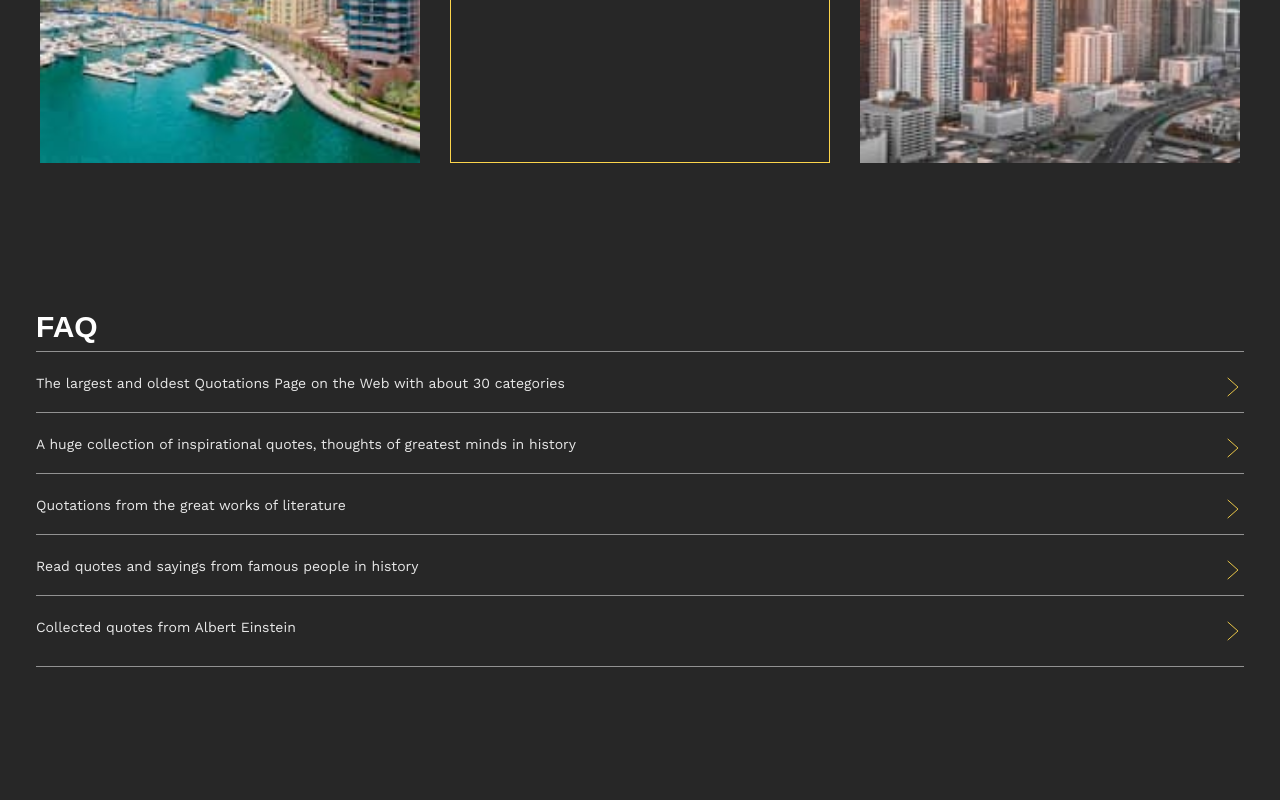
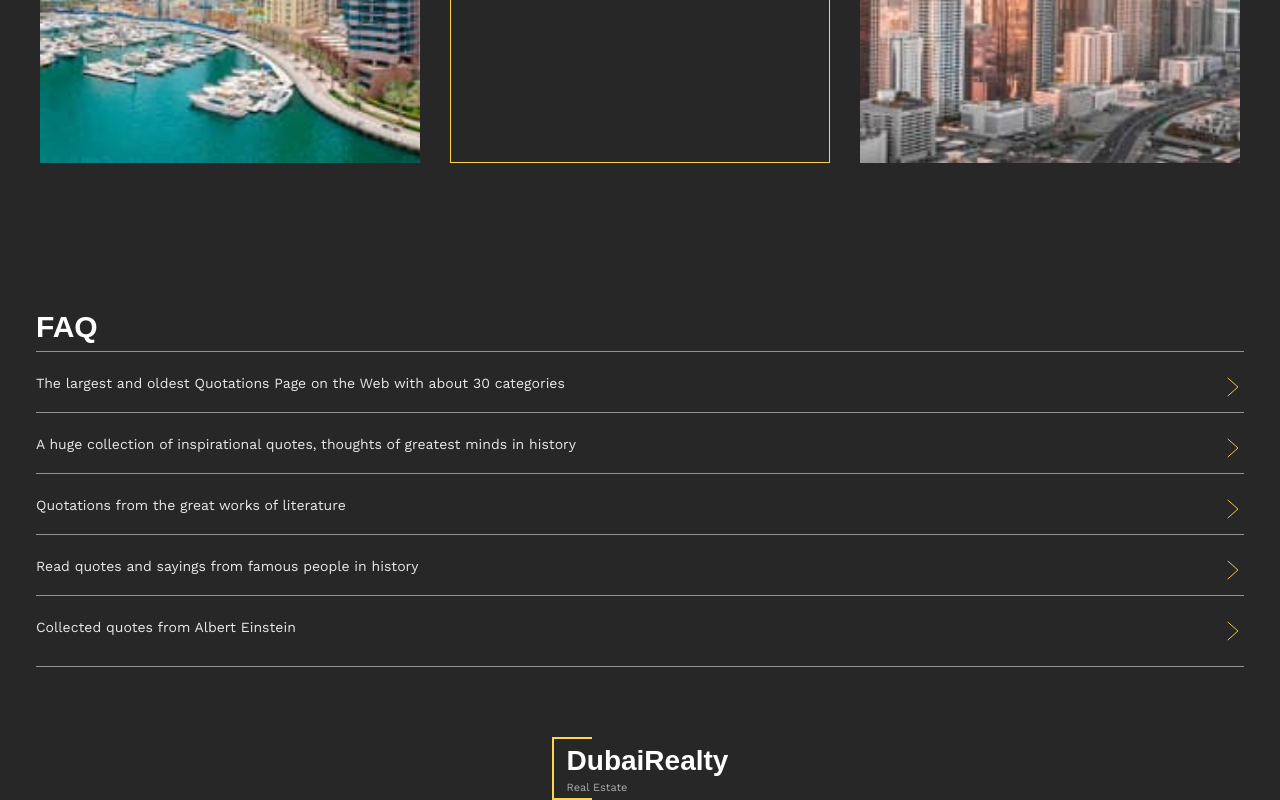
Before and after one commit to OlhaTsyhanenko/Dubai-apartments, a plain HTML site: page index.html in a window 1280 px wide. Shown: the part 2850-3650 px from the top of the page. Before the commit the page ends 3587 px from the top, so only its background shows below. Drawn offline with nearby package versions, Linux system fonts and the light colour scheme; a web font is replaced by a local one.

Commit message:
add logo

```diff
--- a/index.html
+++ b/index.html
@@ -27,6 +27,7 @@
     <link rel="stylesheet" href="./css/main.min.css" />
   </head>
   <body>
+    <main>
       <section class="section section__expertise">
         <div class="expertise__wrapper">
           <p class="expertise__label">Our expertise</p>
@@ -36,16 +37,16 @@
           <p class="description expertise__description">
             Lorem ipsum dolor sit amet, consectetur adipiscing elit. Suspendisse
             nibh massa, euismod ut libero id, blandit posuere augue. Morbi porta
-          volutpat diam egestas ultrices. Phasellus tempus fringilla neque, nec
-          viverra orci tristique vel. In efficitur vehicula magna, varius
-          pellentesque nisl vehicula vel. Aenean vel sem ac elit commodo finibus
-          in nec massa. Nulla facilisi. Nulla vestibulum venenatis sollicitudin.
-          Etiam auctor mollis justo eu tincidunt. Aliquam varius varius tortor.
-          Cras id venenatis sem. Quisque ut risus ex. Sed et tempor massa.
-          Praesent ac eros hendrerit, congue justo ac, molestie urna. Fusce nec
-          neque vitae dolor dapibus elementum. Maecenas nec orci quis sem
-          condimentum dapibus varius a lorem. Lorem ipsum dolor sit amet,
-          consectetur adipiscing elit.
+            volutpat diam egestas ultrices. Phasellus tempus fringilla neque,
+            nec viverra orci tristique vel. In efficitur vehicula magna, varius
+            pellentesque nisl vehicula vel. Aenean vel sem ac elit commodo
+            finibus in nec massa. Nulla facilisi. Nulla vestibulum venenatis
+            sollicitudin. Etiam auctor mollis justo eu tincidunt. Aliquam varius
+            varius tortor. Cras id venenatis sem. Quisque ut risus ex. Sed et
+            tempor massa. Praesent ac eros hendrerit, congue justo ac, molestie
+            urna. Fusce nec neque vitae dolor dapibus elementum. Maecenas nec
+            orci quis sem condimentum dapibus varius a lorem. Lorem ipsum dolor
+            sit amet, consectetur adipiscing elit.
           </p>
         </div>
         <picture class="expertise__img">
@@ -81,8 +82,8 @@
         </picture>
         <div class="expertise__wrapper">
           <p class="expertise__quote">
-          “Don't limit yourself. Many people limit themselves to what they think
-          they can do. You can go as far as your mind lets you. What you
+            “Don't limit yourself. Many people limit themselves to what they
+            think they can do. You can go as far as your mind lets you. What you
             believe, remember, you can achieve.” <span> — Mary Kay Ash</span>
           </p>
           <ul class="list expertise__list">
@@ -124,13 +125,14 @@
                 purus. Nullam faucibus, odio eu bibendum auctor, eros dolor
                 aliquet purus, sit amet pellentesque neque est id tortor. In
                 egestas, erat a dapibus dapibus, mi augue ornare lorem, nec
-              pretium ligula purus nec tellus. Aenean a scelerisque nisi. Nullam
-              pretium fermentum nunc, feugiat placerat urna rutrum eget. Nullam
-              mattis justo consequat risus. Donec imperdiet enim id efficitur
-              pharetra. Nam sollicitudin at est eget auctor. Ut sed ante quis
-              nulla tincidunt auctor. Quisque accumsan pretium tincidunt. Etiam
-              viverra ultrices est vitae suscipit. Pellentesque elementum purus
-              non nisl pharetra consequat. Nunc in venenatis orci.
+                pretium ligula purus nec tellus. Aenean a scelerisque nisi.
+                Nullam pretium fermentum nunc, feugiat placerat urna rutrum
+                eget. Nullam mattis justo consequat risus. Donec imperdiet enim
+                id efficitur pharetra. Nam sollicitudin at est eget auctor. Ut
+                sed ante quis nulla tincidunt auctor. Quisque accumsan pretium
+                tincidunt. Etiam viverra ultrices est vitae suscipit.
+                Pellentesque elementum purus non nisl pharetra consequat. Nunc
+                in venenatis orci.
               </p>
             </li>
             <li class="expertise__item">
@@ -167,18 +169,18 @@
               </picture>
               <p class="description item__description">
                 Vivamus non diam vel lorem efficitur mattis in gravida ante. Ut
-              ullamcorper dapibus ante, eu tincidunt orci feugiat vel. Curabitur
-              eget lectus lectus. Pellentesque malesuada, felis at accumsan
-              interdum, nisl mi fermentum est, eu suscipit dui lorem a dui.
-              Aliquam rhoncus risus in leo vestibulum efficitur. Suspendisse
-              tortor quam, faucibus a lacinia a, bibendum vitae quam. Suspen
-              disse et metus et orci rutrum dictum eu eu nibh. Suspendisse
-              blandit in diam in rhoncus. Nam volutpat hendrerit enim, sed
-              aliquet quam gravida at. Nullam dictum sagittis nisi, eu porta sem
-              mollis eu. Nulla faucibus sed ipsum sed sodales. Curabitur varius
-              iaculis felis, in aliquet sem suscipit quis. Ut vulputate, magna
-              ac bibendum elementum, nulla magna tincidunt urna, a venenatis
-              dolor arcu sed leo.
+                ullamcorper dapibus ante, eu tincidunt orci feugiat vel.
+                Curabitur eget lectus lectus. Pellentesque malesuada, felis at
+                accumsan interdum, nisl mi fermentum est, eu suscipit dui lorem
+                a dui. Aliquam rhoncus risus in leo vestibulum efficitur.
+                Suspendisse tortor quam, faucibus a lacinia a, bibendum vitae
+                quam. Suspen disse et metus et orci rutrum dictum eu eu nibh.
+                Suspendisse blandit in diam in rhoncus. Nam volutpat hendrerit
+                enim, sed aliquet quam gravida at. Nullam dictum sagittis nisi,
+                eu porta sem mollis eu. Nulla faucibus sed ipsum sed sodales.
+                Curabitur varius iaculis felis, in aliquet sem suscipit quis. Ut
+                vulputate, magna ac bibendum elementum, nulla magna tincidunt
+                urna, a venenatis dolor arcu sed leo.
               </p>
             </li>
           </ul>
@@ -311,13 +313,14 @@
                 purus. Nullam faucibus, odio eu bibendum auctor, eros dolor
                 aliquet purus, sit amet pellentesque neque est id tortor. In
                 egestas, erat a dapibus dapibus, mi augue ornare lorem, nec
-              pretium ligula purus nec tellus. Aenean a scelerisque nisi. Nullam
-              pretium fermentum nunc, feugiat placerat urna rutrum eget. Nullam
-              mattis justo consequat risus. Donec imperdiet enim id efficitur
-              pharetra. Nam sollicitudin at est eget auctor. Ut sed ante quis
-              nulla tincidunt auctor. Quisque accumsan pretium tincidunt. Etiam
-              viverra ultrices est vitae suscipit. Pellentesque elementum purus
-              non nisl pharetra consequat. Nunc in venenatis orci.
+                pretium ligula purus nec tellus. Aenean a scelerisque nisi.
+                Nullam pretium fermentum nunc, feugiat placerat urna rutrum
+                eget. Nullam mattis justo consequat risus. Donec imperdiet enim
+                id efficitur pharetra. Nam sollicitudin at est eget auctor. Ut
+                sed ante quis nulla tincidunt auctor. Quisque accumsan pretium
+                tincidunt. Etiam viverra ultrices est vitae suscipit.
+                Pellentesque elementum purus non nisl pharetra consequat. Nunc
+                in venenatis orci.
               </p>
             </div>
             <button type="button" class="btn btn-faq change">
@@ -341,8 +344,8 @@
               </p>
               <p class="description-small descr hidden">
                 Lorem ipsum dolor sit amet consectetur adipisicing elit.
-              Perferendis error quas est nam cum ullam suscipit enim repudiandae
-              hic natus?
+                Perferendis error quas est nam cum ullam suscipit enim
+                repudiandae hic natus?
               </p>
             </div>
             <button type="button" class="btn btn-faq change">
@@ -364,10 +367,11 @@
                 Quotations from the great works of literature
               </p>
               <p class="description-small descr hidden">
-              Lorem ipsum dolor sit amet consectetur, adipisicing elit. Soluta,
-              id. Officia, optio, nihil officiis molestias maxime blanditiis
-              nobis laboriosam animi soluta voluptatum necessitatibus. Odio in
-              nobis libero inventore similique ratione.
+                Lorem ipsum dolor sit amet consectetur, adipisicing elit.
+                Soluta, id. Officia, optio, nihil officiis molestias maxime
+                blanditiis nobis laboriosam animi soluta voluptatum
+                necessitatibus. Odio in nobis libero inventore similique
+                ratione.
               </p>
             </div>
             <button type="button" class="btn btn-faq change">
@@ -429,6 +433,16 @@
           </li>
         </ul>
       </section>
+    </main>
+
+    <footer>
+      <div class="logo">
+        <div class="logo-inner">
+          <p class="logo-title">DubaiRealty</p>
+          <p class="logo-description">Real Estate</p>
+        </div>
+      </div>
+    </footer>
   </body>
 
   <script src="./js/more.js"></script>
--- /dev/null
+++ b/scss/components/_logo.scss
@@ -0,0 +1,42 @@
+.logo-title {
+    font-family: 'Gilroy-Regular', sans-serif;
+    font-weight: 700;
+    font-size: 28px;
+    line-height: 1.2;
+    color: var(--mainTextColor);
+}
+
+.logo-description {
+    font-size: 11px;
+    color: var(--mainTextColor);
+    line-height: 1.18;
+    opacity: .6;
+    margin-top: 4px;
+}
+
+.logo {
+    display: flex;
+    justify-content: center;
+}
+
+.logo-inner {
+    position: relative;
+    display: inline-flex;
+    flex-direction: column;
+    padding-top: 7px;
+    padding-left: 15px;
+}
+
+.logo-inner::after {
+    display: block;
+    content: '';
+    width: 40px;
+    height: 63px;
+    border-top: 2px solid #FCD54C;
+    border-bottom: 2px solid #FCD54C;
+    border-left: 2px solid #FCD54C;
+
+    position: absolute;
+    top: 0;
+    left: 0;
+}
--- /dev/null
+++ b/scss/layout/_footer.scss
@@ -0,0 +1,7 @@
+
+
+
+.footer__logo-img {
+    width: 184px;
+    height: 63px;
+}
--- a/scss/main.scss
+++ b/scss/main.scss
@@ -4,9 +4,11 @@
 @import "./components/_text.scss";
 @import "./components/btn";
 @import "./components/section";
+@import "./components/logo";
 
 
 @import "./layout/expertise";
 @import "./layout/contact";
 @import "./layout/useful";
 @import "./layout/faq";
+@import "./layout/footer";
```
Also changed, not shown: css/main.css, css/main.min.css, images/footer/Logo.png (added), 2 other files. Lines whose indentation alone changed are shown as unchanged.
